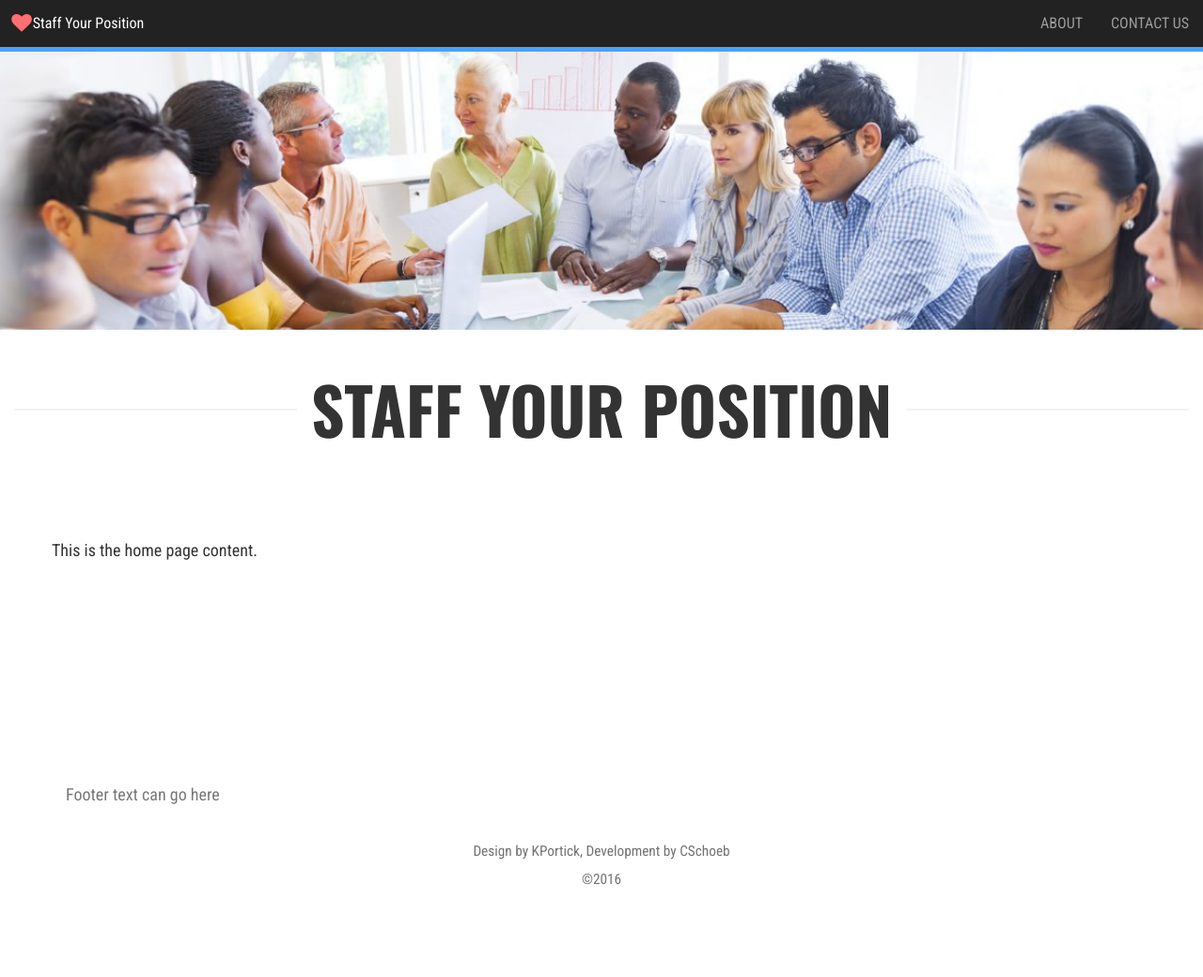
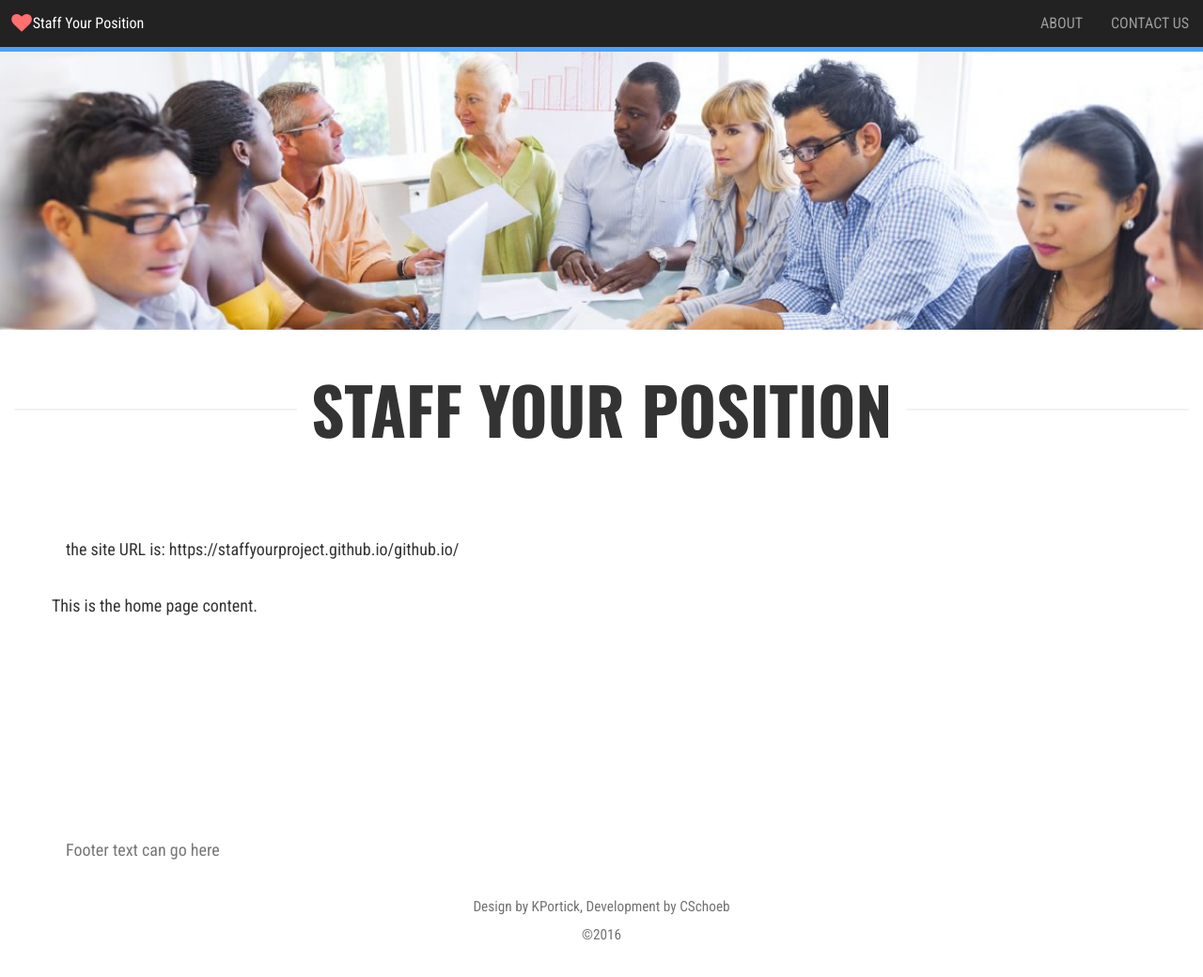
Before and after one commit to staffyourproject/github.io, a Jekyll site: the page built from _pages/index.md, in a window 1280 px wide and 1040 px high. Shown: the whole window at 94% size. Built offline with Jekyll 4.4.1, drawn with Linux system fonts in a browser that asks for light colours; nearby versions of some CDN libraries; the list of posts is cut into pages by our own code.

Commit message:
trying to find if site url is correct

```diff
--- a/_layouts/default.html
+++ b/_layouts/default.html
@@ -13,6 +13,7 @@
                         {% if post.featured_video_id %}
                         <iframe src="https://www.youtube.com/embed/{{ page.featured_video_id }}" frameborder="0" allowfullscreen></iframe>
                         {% endif %}
+                        <p>the site URL is: {{ site.data.global.url }}
                 </div>
                 <article>
                     {{ content }}
```
